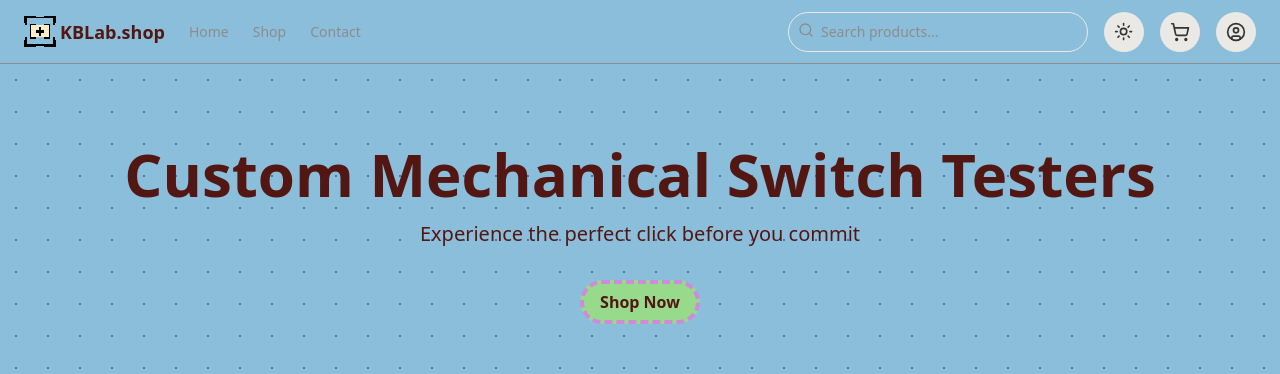
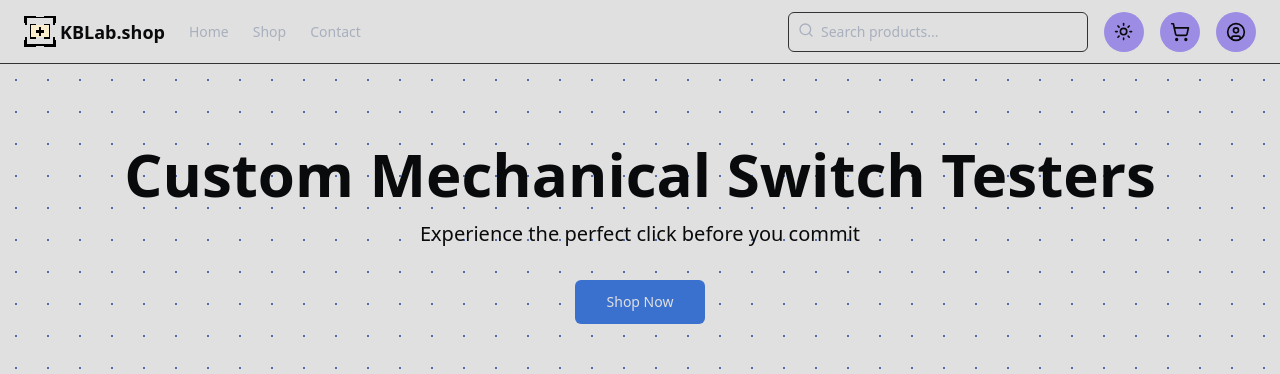
Before and after one commit to MikeF404/switch-tester-app, a React (Vite) app in the folder frontend/: page / in a window 1280 px wide. Shown: the top 374 px of the page. Built offline with nearby package versions, Linux system fonts and the light colour scheme; no server answers.

Commit message:
Revert "added some styling to Home and Product pages"
This reverts commit dfb523c3f1fb364beb8c26e84f4e1caf396d6938.

```diff
--- a/frontend/src/components/FeaturedItemCard.tsx
+++ b/frontend/src/components/FeaturedItemCard.tsx
@@ -19,8 +19,7 @@ const FeaturedItemCard: React.FC<FeaturedItemCardProps> = ({
 }) => {
   return (
     <Link to={link}>
-      <Card className="overflow-hidden transition-all duration-300 hover:shadow-lg
-      ">
+      <Card className="overflow-hidden transition-all duration-300 hover:shadow-lg">
         <CardContent className="p-0">
           <div className="p-6">
             <p className="text-lg mb-4">{description}</p>
--- a/frontend/src/components/SwitchCard.tsx
+++ b/frontend/src/components/SwitchCard.tsx
@@ -35,12 +35,9 @@ const ProductCard: React.FC<SwitchCardProps> = ({
 
   return (
     <Card
-      className={`w-full h-fit rounded-xl overflow-hidden shadow-lg
-        bg-[hsl(var(--switch-card))]
-        ${quantity > 0
-          ? "border-8 border-primary border-dashed"
-          : "border-4 bg-background border-transparent"}
-        transition-all duration-500`}
+      className={`bg-accent  w-full h-fit rounded-xl shadow-lg ${
+        quantity > 0 ? "border-black  " : ""
+      } transition-all duration-300`}
     >
       <CardHeader className="p-0">
         <div
--- a/frontend/src/components/SwitchSelectList.tsx
+++ b/frontend/src/components/SwitchSelectList.tsx
@@ -32,7 +32,7 @@ const SwitchSelectList: React.FC<SwitchSelectListProps> = ({
   useEffect(() => {
     const fetchSwitches = async () => {
       try {
-        const response = await fetch("http://localhost:8080/api/switches", {
+        const response = await fetch("/api/switches", {
           method: "GET",
           headers: {
             "Content-Type": "application/json",
--- a/frontend/src/components/ui/button.tsx
+++ b/frontend/src/components/ui/button.tsx
@@ -5,15 +5,15 @@ import { cva, type VariantProps } from "class-variance-authority"
 import { cn } from "@/lib/utils"
 
 const buttonVariants = cva(
-  "inline-flex items-center justify-center whitespace-nowrap rounded-md text-m font-bold ring-offset-background transition-colors focus-visible:outline-none focus-visible:ring-2 focus-visible:ring-ring focus-visible:ring-offset-2 disabled:pointer-events-none disabled:opacity-70 disabled:border-none",
+  "inline-flex items-center justify-center whitespace-nowrap rounded-md text-sm font-medium ring-offset-background transition-colors focus-visible:outline-none focus-visible:ring-2 focus-visible:ring-ring focus-visible:ring-offset-2 disabled:pointer-events-none disabled:opacity-50",
   {
     variants: {
       variant: {
-        default: "bg-accent text-foreground border-dashed border-4 border-primary hover:bg-primary/90",
+        default: "bg-primary text-primary-foreground hover:bg-primary/90",
         destructive:
           "bg-destructive text-destructive-foreground hover:bg-destructive/90",
         outline:
-          "border border-2 border-primary bg-background hover:bg-accent hover:text-accent-foreground",
+          "border border-input bg-background hover:bg-accent hover:text-accent-foreground",
         secondary:
           "bg-secondary text-secondary-foreground hover:bg-secondary/80",
         ghost: "hover:bg-accent hover:text-accent-foreground",
@@ -22,7 +22,7 @@ const buttonVariants = cva(
       size: {
         default: "h-10 px-4 py-2",
         sm: "h-9 rounded-md px-3",
-        lg: "h-11 rounded-md px-4",
+        lg: "h-11 rounded-md px-8",
         icon: "h-10 w-10",
       },
     },
--- a/frontend/src/components/ui/card.tsx
+++ b/frontend/src/components/ui/card.tsx
@@ -9,12 +9,12 @@ const Card = React.forwardRef<
   <div
     ref={ref}
     className={cn(
-      "rounded-lg text-card-foreground border-dashed bg-card shadow-2xl border-8 border-primary",
+      "rounded-lg border bg-card text-card-foreground shadow-sm",
       className
     )}
     {...props}
   />
-));
+))
 Card.displayName = "Card"
 
 const CardHeader = React.forwardRef<
--- a/frontend/src/index.css
+++ b/frontend/src/index.css
@@ -3,41 +3,26 @@
 @tailwind utilities;
 @layer base {
     :root {
-      /* Main backgrounds */
-      --background: 201, 52%, 70%; /* #D8C3A5 - main background */
-      --card: 21, 52%, 70%;      /* #EAE7DC - card background */
-
-      /* Text colors */
-      --foreground: 3, 62%, 20%;    /* Darker version of #8E8D8A for main text */
-      --muted-foreground: 30 1% 55%; /* #8E8D8A for secondary text */
-
-      /* Accent colors */
-      --primary: 290, 52%, 70%;     /* #E98074 - semi-accent */
-      --destructive: 222 71% 61%; /* #E85A4F - attention/important */
-
-      /* Supporting colors */
-      --border: 30 1% 55%; /* #8E8D8A - borders */
-      --ring: 6 65% 61%;        /* #E98074 - focus rings */
-
-      /* Cards and other UI elements */
-      --card-foreground: 220 1% 20%;
-      --popover: 39 25% 89%;
-      --popover-foreground: 220 1% 20%;
-      --primary-foreground: 0 0% 98%;
-      --secondary: 37 13% 91%;
-      --secondary-foreground: 220 1% 20%;
-      --green: 111, 52%, 70%;
-      --muted: 37 13% 91%;
-      --accent: 111, 52%, 70%;
-      --accent-foreground: 220 1% 20%;
-      --destructive-foreground: 0 0% 98%;
-      --input: 37 13% 91%;
-
-      --radius: 2rem;
-
-      /* Switch card specific */
-      --switch-card: 201, 52%, 70%;    /* #EAE7DC - same as background */
-      --switch-card-selected: 6 65% 61%;  /* #E98074 - using accent color for selected state */
+      --background: 0 0% 88%;
+      --foreground: 220 14% 4%;
+      --card: 0 0% 88%;
+      --card-foreground: 220 14% 4%;
+      --popover: 0 0% 88%;
+      --popover-foreground: 220 14% 4%;
+      --primary: 218 60% 52%;
+      --primary-foreground: 0 0% 88%;
+      --secondary: 251 61% 72%;
+      --secondary-foreground: 220 14% 4%;
+      --muted: 0 0% 20%;
+      --muted-foreground: 220 14% 70%;
+      --accent: 261 61% 61%;
+      --accent-foreground: 220 14% 4%;
+      --destructive: 0 85% 60%;
+      --destructive-foreground: 220 14% 4%;
+      --border: 0 0% 20%;
+      --input: 0 0% 20%;
+      --ring: 261 61% 40%;
+      --radius: 0.5rem;
     }
 
     .dark {
@@ -60,12 +45,6 @@
       --border: 0 0% 60%;
       --input: 0 0% 80%;
       --ring: 261 61% 60%;
-
-      /* Switch card specific dark mode */
-      --switch-card: 0 0% 15%;  /* Slightly lighter than dark background */
-      --switch-card-selected: 261 61% 39%;  /* Using accent color from dark theme */
-
-      --radius: 0.5rem;
     }
   }
 @layer base {
```
